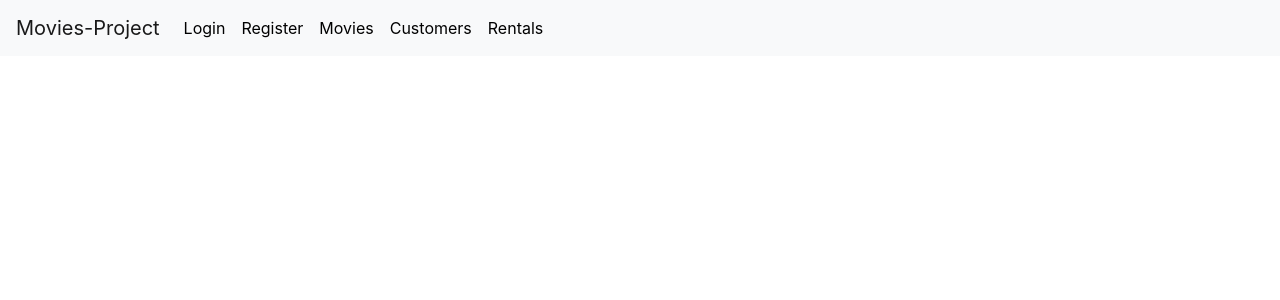
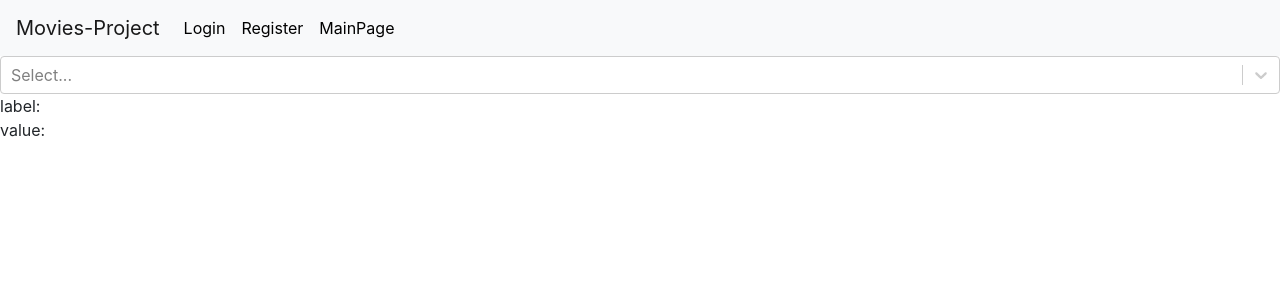
Before and after one commit to SyedMaazHasan/TelegramProject-Front-End, a React (Create React App) app: page /MainPage in a window 1280 px wide. Shown: the top 300 px of the page. Built offline with nearby package versions, Linux system fonts and the light colour scheme.

Commit message:
Added Dropdown

```diff
--- a/package.json
+++ b/package.json
@@ -16,6 +16,7 @@
     "react-dom": "^16.8.3",
     "react-router-dom": "^4.3.1",
     "react-scripts": "2.1.5",
+    "react-select": "^4.3.1",
     "react-toastify": "^5.0.0-rc.6",
     "reactstrap": "^8.0.0",
     "validator": "^10.11.0"
--- a/src/App.js
+++ b/src/App.js
@@ -4,6 +4,7 @@ import Navigation from "./components/navigaion";
 import LoginForm from "./components/LoginForm";
 import RegisterForm from "./components/Register";
 import Logout from "./components/Logout";
+import MainPage from "./components/MainPage";
 const token = localStorage.getItem("token");
 
 class App extends Component {
@@ -22,6 +23,7 @@ class App extends Component {
 
           <Route path="/LoginForm" component={LoginForm} />
           <Route path="/Logout" component={Logout} />
+          <Route path="/MainPage" component={MainPage} />
         </Switch>
       </React.Fragment>
     );
--- /dev/null
+++ b/src/components/MainPage.jsx
@@ -0,0 +1,48 @@
+import React, { Component } from "react";
+import Select from "react-select";
+
+class MainPage extends Component {
+  state = {
+    selected: null,
+    options: [
+      {
+        value: "1",
+        label: "One",
+      },
+      {
+        value: "2",
+        label: "Two",
+      },
+      {
+        value: "3",
+        label: "Three",
+      },
+      {
+        value: "4",
+        label: "Four",
+      },
+    ],
+  };
+
+  handleChange = (value) => {
+    this.setState({
+      selected: value,
+    });
+  };
+
+  render() {
+    return (
+      <div className="App">
+        <Select
+          value={this.state.selected}
+          onChange={this.handleChange}
+          options={this.state.options}
+        />
+        <div>label: {this.state.selected ? this.state.selected.label : ""}</div>
+        <div>value: {this.state.selected ? this.state.selected.value : ""}</div>
+      </div>
+    );
+  }
+}
+
+export default MainPage;
--- a/src/components/navigaion.jsx
+++ b/src/components/navigaion.jsx
@@ -23,14 +23,8 @@ class Navigation extends Component {
                 </React.Fragment>
               )}
 
-              <Nav.Link href="../Movies" style={{ color: "#000000" }}>
-                Movies
-              </Nav.Link>
-              <Nav.Link href="../Customers" style={{ color: "#000000" }}>
-                Customers
-              </Nav.Link>
-              <Nav.Link href="../Rentals" style={{ color: "#000000" }}>
-                Rentals
+              <Nav.Link href="../MainPage" style={{ color: "#000000" }}>
+                MainPage
               </Nav.Link>
               {token && (
                 <Nav.Link href="../Logout" style={{ color: "#000000" }}>
```
Also changed, not shown: 1 other file (tests, documents, lock files or other folders).
